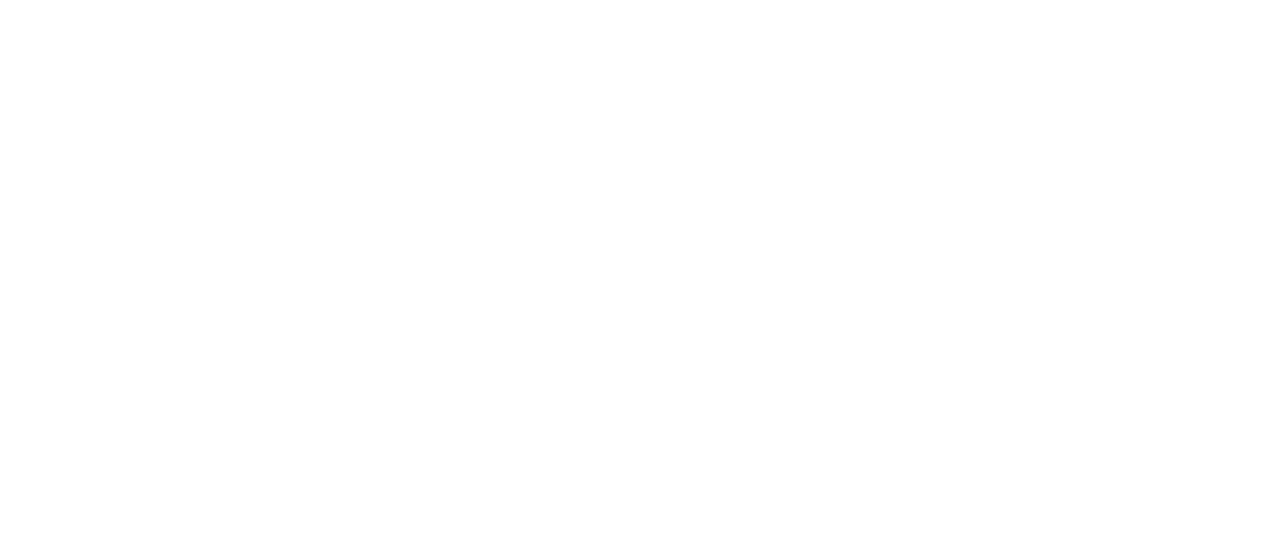
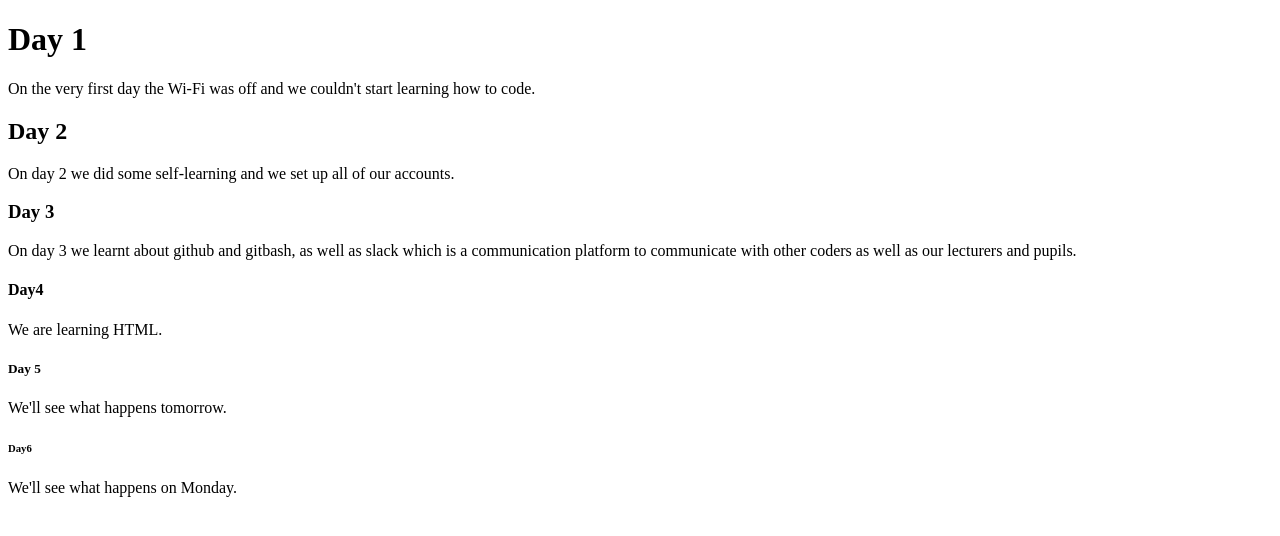
Before and after one commit to Ebraheem01/html, a plain HTML site: page index.html in a window 1280 px wide. Drawn offline with Linux system fonts and the light colour scheme.

Commit message:
updated my HTML

```diff
--- a/index.html
+++ b/index.html
@@ -2,9 +2,27 @@
 <html lang="en" dir="ltr">
   <head>
     <meta charset="utf-8">
-    <title>Ebraheem Seale</title>
+    <title>Intro to HTML</title>
   </head>
   <body>
+    <!-- This is how you comment -->
+    <h1> Day 1</h1>
+      <p>On the very first day the Wi-Fi was off and we couldn't start learning how to code.</p>
+
+    <h2>Day 2</h2>
+      <p>On day 2 we did some self-learning and we set up all of our accounts.</p>
+
+    <h3>Day 3</h3>
+      <p>On day 3 we learnt about github and gitbash, as well as slack which is a communication platform to communicate with other coders as well as our lecturers and pupils.</p>
+
+    <h4>Day4</h4>
+      <p>We are learning HTML.</p>
+
+    <h5>Day 5</h5>
+      <p>We'll see what happens tomorrow.</p>
+
+    <h6>Day6</h6>
+      <p>We'll see what happens on Monday.</p>
 
   </body>
 </html>
```
